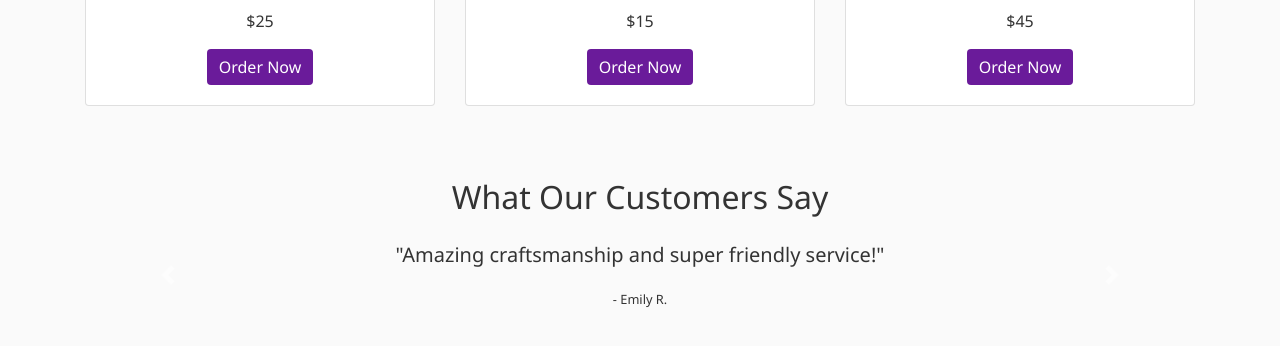
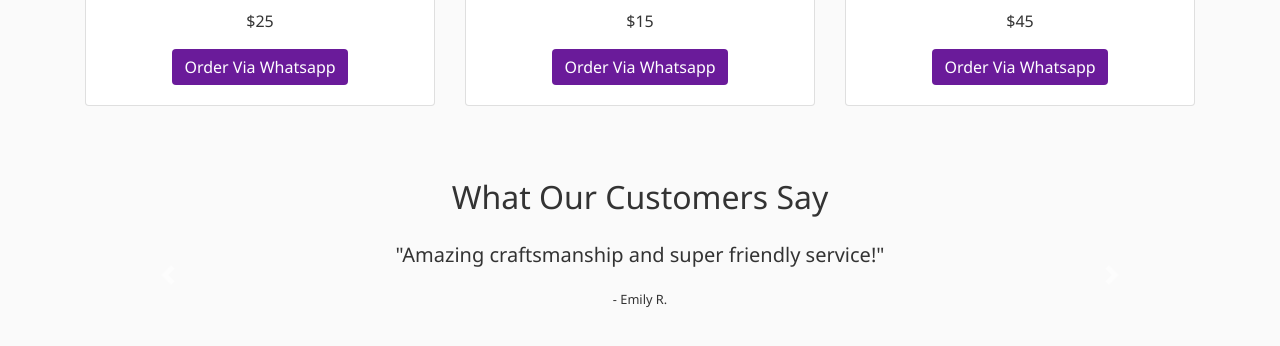
Before and after one commit to gracaflucas/Crochet-Store-Website, a plain HTML site: page index.html in a window 1280 px wide. Shown: the part 734-1080 px from the top of the page. Drawn offline with nearby package versions, Linux system fonts and the light colour scheme.

Commit message:
Added next steps

```diff
--- a/index.html
+++ b/index.html
@@ -45,7 +45,7 @@
                     <div class="card-body text-center">
                         <h5 class="card-title">Crochet Bag</h5>
                         <p class="card-text">$25</p>
-                        <a href="contact.html" class="btn btn-success">Order Now</a>
+                        <a href="contact.html" class="btn btn-success">Order Via Whatsapp</a>
                     </div>
                 </div>
             </div>
@@ -56,7 +56,7 @@
                     <div class="card-body text-center">
                         <h5 class="card-title">Crochet Hat</h5>
                         <p class="card-text">$15</p>
-                        <a href="contact.html" class="btn btn-success">Order Now</a>
+                        <a href="contact.html" class="btn btn-success">Order Via Whatsapp</a>
                     </div>
                 </div>
             </div>
@@ -67,7 +67,7 @@
                     <div class="card-body text-center">
                         <h5 class="card-title">Crochet Blanket</h5>
                         <p class="card-text">$45</p>
-                        <a href="contact.html" class="btn btn-success">Order Now</a>
+                        <a href="contact.html" class="btn btn-success">Order Via Whatsapp</a>
                     </div>
                 </div>
             </div>
```
Also changed, not shown: products.html (+3 -3 lines), 1 other file.
